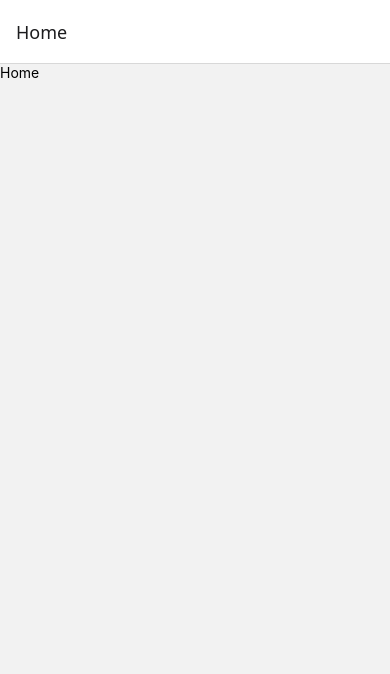
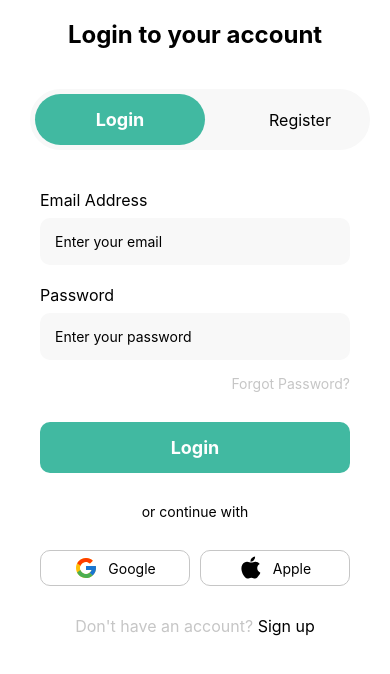
Before and after one commit to official-bharat/AppStitch, a React Native app: screen / in a window 390 px wide. Shown: the top 674 px of the page. Built offline with nearby package versions, Linux system fonts and the light colour scheme.

Commit message:
Added login screen

```diff
--- a/package.json
+++ b/package.json
@@ -16,8 +16,10 @@
     "@react-navigation/native-stack": "^7.14.10",
     "react": "19.2.3",
     "react-native": "0.84.1",
+    "react-native-geolocation-service": "^5.3.1",
     "react-native-safe-area-context": "^5.7.0",
-    "react-native-screens": "^4.24.0"
+    "react-native-screens": "^4.24.0",
+    "react-native-svg": "^15.15.4"
   },
   "devDependencies": {
     "@babel/core": "^7.25.2",
--- /dev/null
+++ b/src/assets/icons/apple.tsx
@@ -0,0 +1,8 @@
+import * as React from 'react';
+import Svg, { Path, SvgProps } from 'react-native-svg';
+
+export const AppleIcon: React.FC<SvgProps> = props => (
+  <Svg x="0px" y="0px" width={24} height={24} viewBox="0 0 50 50" {...props}>
+    <Path d="M 44.527344 34.75 C 43.449219 37.144531 42.929688 38.214844 41.542969 40.328125 C 39.601563 43.28125 36.863281 46.96875 33.480469 46.992188 C 30.46875 47.019531 29.691406 45.027344 25.601563 45.0625 C 21.515625 45.082031 20.664063 47.03125 17.648438 47 C 14.261719 46.96875 11.671875 43.648438 9.730469 40.699219 C 4.300781 32.429688 3.726563 22.734375 7.082031 17.578125 C 9.457031 13.921875 13.210938 11.773438 16.738281 11.773438 C 20.332031 11.773438 22.589844 13.746094 25.558594 13.746094 C 28.441406 13.746094 30.195313 11.769531 34.351563 11.769531 C 37.492188 11.769531 40.8125 13.480469 43.1875 16.433594 C 35.421875 20.691406 36.683594 31.78125 44.527344 34.75 Z M 31.195313 8.46875 C 32.707031 6.527344 33.855469 3.789063 33.4375 1 C 30.972656 1.167969 28.089844 2.742188 26.40625 4.78125 C 24.878906 6.640625 23.613281 9.398438 24.105469 12.066406 C 26.796875 12.152344 29.582031 10.546875 31.195313 8.46875 Z" />
+  </Svg>
+);
--- /dev/null
+++ b/src/assets/icons/google.tsx
@@ -0,0 +1,23 @@
+import * as React from 'react';
+import Svg, { Path, SvgProps } from 'react-native-svg';
+
+export const GoogleIcon: React.FC<SvgProps> = props => (
+  <Svg x="0px" y="0px" width={24} height={24} viewBox="0 0 48 48" {...props}>
+    <Path
+      fill="#FFC107"
+      d="M43.611,20.083H42V20H24v8h11.303c-1.649,4.657-6.08,8-11.303,8c-6.627,0-12-5.373-12-12c0-6.627,5.373-12,12-12c3.059,0,5.842,1.154,7.961,3.039l5.657-5.657C34.046,6.053,29.268,4,24,4C12.955,4,4,12.955,4,24c0,11.045,8.955,20,20,20c11.045,0,20-8.955,20-20C44,22.659,43.862,21.35,43.611,20.083z"
+    />
+    <Path
+      fill="#FF3D00"
+      d="M6.306,14.691l6.571,4.819C14.655,15.108,18.961,12,24,12c3.059,0,5.842,1.154,7.961,3.039l5.657-5.657C34.046,6.053,29.268,4,24,4C16.318,4,9.656,8.337,6.306,14.691z"
+    />
+    <Path
+      fill="#4CAF50"
+      d="M24,44c5.166,0,9.86-1.977,13.409-5.192l-6.19-5.238C29.211,35.091,26.715,36,24,36c-5.202,0-9.619-3.317-11.283-7.946l-6.522,5.025C9.505,39.556,16.227,44,24,44z"
+    />
+    <Path
+      fill="#1976D2"
+      d="M43.611,20.083H42V20H24v8h11.303c-0.792,2.237-2.231,4.166-4.087,5.571c0.001-0.001,0.002-0.001,0.003-0.002l6.19,5.238C36.971,39.205,44,34,44,24C44,22.659,43.862,21.35,43.611,20.083z"
+    />
+  </Svg>
+);
--- /dev/null
+++ b/src/assets/index.ts
@@ -0,0 +1,2 @@
+export { GoogleIcon } from './icons/google';
+export { AppleIcon } from './icons/apple';
--- a/src/routes/routes.tsx
+++ b/src/routes/routes.tsx
@@ -1,12 +1,18 @@
 import * as React from 'react';
 import { createNativeStackNavigator } from '@react-navigation/native-stack';
 import { MapScreen } from '../screens/Map/Map';
+import { LoginScreen } from '../screens/Login/Login';
 
 const Stack = createNativeStackNavigator();
 
 export const Routes = () => {
   return (
-    <Stack.Navigator>
+    <Stack.Navigator
+      screenOptions={{
+        headerShown: false,
+      }}
+    >
+      <Stack.Screen name="Login" component={LoginScreen} />
       <Stack.Screen name="Home" component={MapScreen} />
     </Stack.Navigator>
   );
--- /dev/null
+++ b/src/screens/Login/Login.tsx
@@ -0,0 +1,205 @@
+import React, { useState } from 'react';
+import {
+  StyleSheet,
+  Text,
+  TouchableOpacity,
+  View,
+  TextInput,
+} from 'react-native';
+import { SafeAreaView } from 'react-native-safe-area-context';
+import { AppleIcon, GoogleIcon } from '../../assets';
+
+export const LoginScreen = () => {
+  const [activeTab, setActiveTab] = useState('login');
+
+  const handleTabPress = (tab: string) => {
+    setActiveTab(tab);
+  };
+  const handleLoginPress = () => {
+    handleTabPress('login');
+  };
+  const handleRegisterPress = () => {
+    handleTabPress('register');
+  };
+  const isRegister = activeTab === 'register';
+  const isLogin = activeTab === 'login';
+  return (
+    <SafeAreaView style={styles.safeareaView}>
+      <View style={styles.container}>
+        <Text style={styles.headerText}>Login to your account</Text>
+        <View style={styles.toggleContainer}>
+          <TouchableOpacity
+            onPress={handleLoginPress}
+            style={isLogin ? styles.toggleView : styles.toggleUnselectView}
+          >
+            <Text style={isLogin ? styles.activeText : styles.inactiveText}>
+              Login
+            </Text>
+          </TouchableOpacity>
+          <TouchableOpacity
+            onPress={handleRegisterPress}
+            style={isRegister ? styles.toggleView : styles.toggleUnselectView}
+          >
+            <Text style={isRegister ? styles.activeText : styles.inactiveText}>
+              Register
+            </Text>
+          </TouchableOpacity>
+        </View>
+
+        <View style={styles.formContainer}>
+          <View style={styles.inputContainer}>
+            <Text style={styles.inputLabel}>Email Address</Text>
+            <TextInput
+              placeholder="Enter your email"
+              style={styles.textInputStyle}
+            />
+          </View>
+          <View style={styles.inputContainer}>
+            <Text style={styles.inputLabel}>Password</Text>
+            <TextInput
+              placeholder="Enter your password"
+              secureTextEntry
+              style={styles.textInputStyle}
+            />
+          </View>
+          <Text style={styles.forgotPasswordText}>Forgot Password?</Text>
+          <TouchableOpacity style={styles.buttonContainer}>
+            <Text style={styles.buttonText}>Login</Text>
+          </TouchableOpacity>
+
+          <Text style={styles.subtitle}>or continue with</Text>
+          <View style={styles.mainSocialLoginContainer}>
+            <View style={styles.socialLoginContainer}>
+              <GoogleIcon />
+              <Text>Google</Text>
+            </View>
+            <View style={styles.socialLoginContainer}>
+              <AppleIcon />
+              <Text>Apple</Text>
+            </View>
+          </View>
+          <Text style={styles.noAccountText}>
+            Don't have an account?{' '}
+            <Text style={styles.signupText}>Sign up</Text>
+          </Text>
+        </View>
+      </View>
+    </SafeAreaView>
+  );
+};
+
+const styles = StyleSheet.create({
+  safeareaView: {
+    flex: 1,
+    backgroundColor: '#fff',
+  },
+  container: {
+    flex: 1,
+    backgroundColor: '#fff',
+  },
+  headerText: {
+    textAlign: 'center',
+    fontSize: 24,
+    fontWeight: 'bold',
+    marginTop: 20,
+  },
+  toggleContainer: {
+    flexDirection: 'row',
+    justifyContent: 'space-between',
+    marginTop: 40,
+    backgroundColor: '#f8f8f8',
+    marginHorizontal: 30,
+    borderRadius: 40,
+    alignItems: 'center',
+    width: 340,
+  },
+  toggleView: {
+    backgroundColor: '#41b9A1',
+    paddingHorizontal: 20,
+    paddingVertical: 15,
+    borderRadius: 40,
+    width: 170,
+    alignItems: 'center',
+    margin: 5,
+  },
+  toggleUnselectView: {
+    width: 170,
+    alignItems: 'center',
+    margin: 5,
+  },
+  activeText: {
+    color: '#fff',
+    fontWeight: 'bold',
+    fontSize: 18,
+  },
+  inactiveText: {
+    color: '#000',
+    fontSize: 16,
+  },
+  formContainer: {
+    marginHorizontal: 40,
+    marginTop: 20,
+  },
+  inputContainer: {
+    marginTop: 20,
+  },
+  textInputStyle: {
+    backgroundColor: '#f8f8f8',
+    marginTop: 8,
+    padding: 15,
+    borderRadius: 10,
+  },
+  inputLabel: {
+    color: '#000',
+    fontSize: 16,
+  },
+  forgotPasswordText: {
+    textAlign: 'right',
+    marginTop: 15,
+    color: '#C6C6C6',
+  },
+  buttonContainer: {
+    backgroundColor: '#41b9A1',
+    padding: 15,
+    justifyContent: 'center',
+    alignItems: 'center',
+    borderRadius: 10,
+    marginTop: 30,
+  },
+  buttonText: {
+    color: '#fff',
+    fontSize: 18,
+    fontWeight: 'bold',
+  },
+  subtitle: {
+    textAlign: 'center',
+    marginTop: 30,
+    color: '#000',
+  },
+  socialLoginContainer: {
+    flexDirection: 'row',
+    justifyContent: 'center',
+    alignItems: 'center',
+    marginTop: 30,
+    gap: 10,
+    borderWidth: 0.3,
+    borderRadius: 10,
+    width: 150,
+    padding: 5,
+    borderColor: '#C6C6C6',
+  },
+  mainSocialLoginContainer: {
+    flexDirection: 'row',
+    justifyContent: 'space-between',
+    gap: 5,
+  },
+  noAccountText: {
+    color: '#C6C6C6',
+    marginTop: 30,
+    textAlign: 'center',
+    fontSize: 16,
+  },
+  signupText: {
+    color: '#000',
+  },
+});
--- a/src/screens/Map/Map.tsx
+++ b/src/screens/Map/Map.tsx
@@ -1,7 +1,21 @@
 import { View, Text } from 'react-native';
-import React from 'react';
+import React, { useEffect } from 'react';
+import Geolocation from 'react-native-geolocation-service';
 
 export const MapScreen: React.FC = () => {
+  useEffect(() => {
+    Geolocation.getCurrentPosition(
+      position => {
+        console.log(position);
+      },
+      error => {
+        // See error code charts below.
+        console.log(error.code, error.message);
+      },
+      { enableHighAccuracy: true, timeout: 15000, maximumAge: 10000 },
+    );
+  }, []);
+
   return (
     <View>
       <Text>Home</Text>
```
Also changed, not shown: 4 other files (tests, documents, lock files or other folders).
